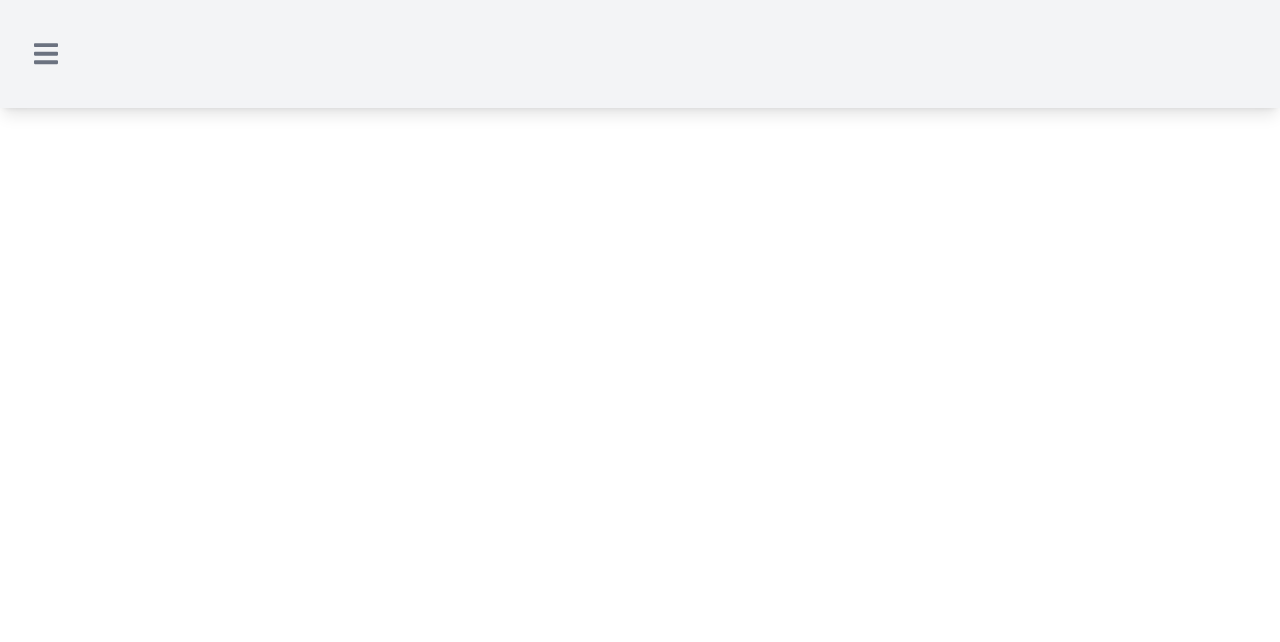
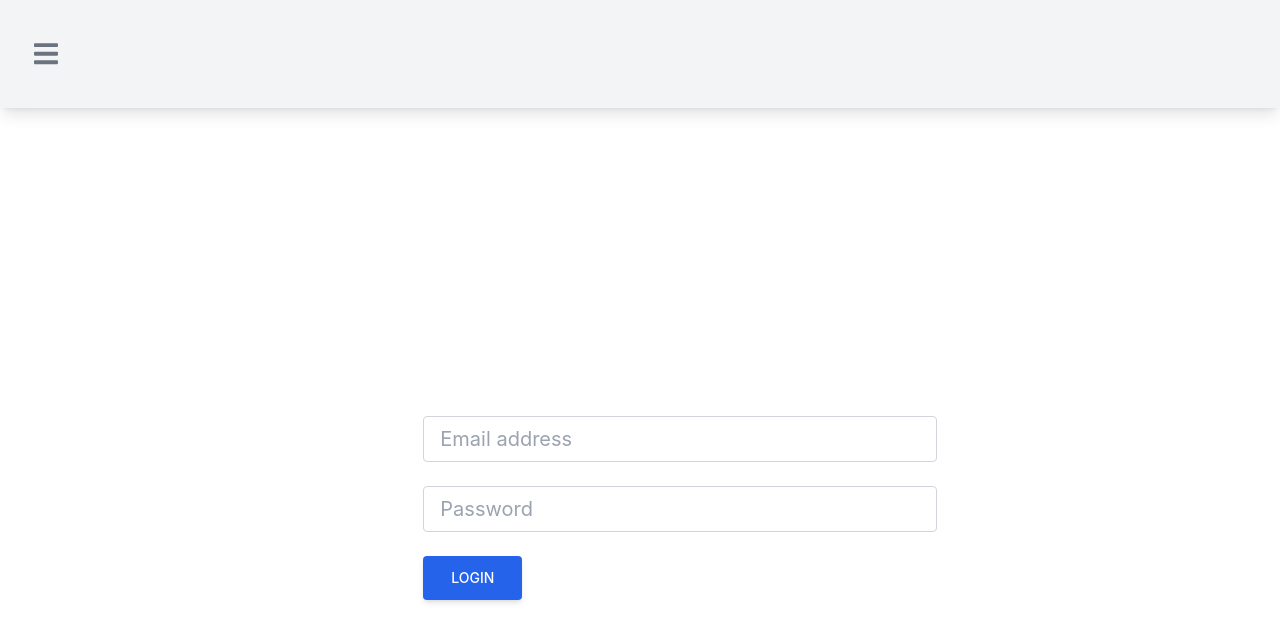
Before and after one commit to tanimpersonal/digilabs-internship, a React (Create React App) app: page /login in a window 1280 px wide. Before the commit this address had no page. Shown: the top 642 px of the page. Built offline with nearby package versions, Linux system fonts and the light colour scheme; no server answers; what tw-elements would draw is missing.

Commit message:
authentication done

```diff
--- a/package.json
+++ b/package.json
@@ -8,9 +8,11 @@
     "@testing-library/react": "^13.3.0",
     "@testing-library/user-event": "^13.5.0",
     "axios": "^0.27.2",
+    "firebase": "^9.9.1",
     "imgbb-uploader": "^1.5.0",
     "react": "^18.2.0",
     "react-dom": "^18.2.0",
+    "react-firebase-hooks": "^5.0.3",
     "react-hook-form": "^7.34.0",
     "react-redux": "^8.0.2",
     "react-router-dom": "^6.3.0",
--- a/src/App.js
+++ b/src/App.js
@@ -3,6 +3,8 @@ import "tw-elements";
 import AdminPanel from "./Components/AdminPanel/AdminPanel";
 import Header from "./Components/Header/Header";
 import Homepage from "./Components/Homepage/Homepage";
+import Login from "./Components/Login/Login";
+import RequireAuth from "./Components/RequireAuth/RequireAuth";
 
 function App() {
   return (
@@ -10,7 +12,15 @@ function App() {
       <Header></Header>
       <Routes>
         <Route path="/" element={<Homepage></Homepage>}></Route>
-        <Route path="/admin-panel" element={<AdminPanel></AdminPanel>}></Route>
+        <Route
+          path="/admin-panel"
+          element={
+            <RequireAuth>
+              <AdminPanel></AdminPanel>
+            </RequireAuth>
+          }
+        ></Route>
+        <Route path="/login" element={<Login></Login>}></Route>
       </Routes>
     </>
   );
--- a/src/Components/Header/Header.js
+++ b/src/Components/Header/Header.js
@@ -1,7 +1,14 @@
+import { signOut } from "firebase/auth";
 import React from "react";
+import { useAuthState } from "react-firebase-hooks/auth";
 import { Link } from "react-router-dom";
+import auth from "../../firebase.init";
 
 const Header = () => {
+  const [user, loading, error] = useAuthState(auth);
+  const handleSignOut = () => {
+    signOut(auth);
+  };
   return (
     <div>
       <nav
@@ -59,9 +66,15 @@ navbar navbar-expand-lg navbar-light
             className="collapse navbar-collapse flex-grow items-center"
             id="navbarSupportedContent"
           >
-            <a className="text-xl text-black" href="#">
-              Digilabs
-            </a>
+            {user ? (
+              <button className="text-xl" onClick={handleSignOut}>
+                Sign Out
+              </button>
+            ) : (
+              <Link to="/login" className="text-xl text-black">
+                Sign In Admin
+              </Link>
+            )}
 
             <ul className="navbar-nav flex flex-col pl-0 list-style-none mr-auto">
               <li className="nav-item px-2">
--- /dev/null
+++ b/src/Components/Login/Login.js
@@ -0,0 +1,68 @@
+import React, { useRef } from "react";
+import { useSignInWithEmailAndPassword } from "react-firebase-hooks/auth";
+import { useLocation, useNavigate } from "react-router-dom";
+import auth from "../../firebase.init";
+const Login = () => {
+  const [signInWithEmailAndPassword, user, loading, error] =
+    useSignInWithEmailAndPassword(auth);
+  const email = useRef();
+  const pass = useRef();
+  let navigate = useNavigate();
+  let location = useLocation();
+  let from = location.state?.from?.pathname || "/";
+  const handleLogin = (event) => {
+    event.preventDefault();
+    signInWithEmailAndPassword(email.current.value, pass.current.value);
+
+    console.log(user);
+  };
+  if (loading) {
+    return <p>Loading</p>;
+  }
+  navigate(from, { replace: true });
+  return (
+    <div>
+      <section className="h-screen">
+        <div className="px-6 h-full text-gray-800">
+          <div className="flex xl:justify-center lg:justify-between justify-center items-center flex-wrap h-full g-6">
+            <div className="xl:ml-20 xl:w-5/12 lg:w-5/12 md:w-8/12 mb-12 md:mb-0">
+              <form>
+                <div className="mb-6">
+                  <input
+                    type="text"
+                    className="form-control block w-full px-4 py-2 text-xl font-normal text-gray-700 bg-white bg-clip-padding border border-solid border-gray-300 rounded transition ease-in-out m-0 focus:text-gray-700 focus:bg-white focus:border-blue-600 focus:outline-none"
+                    id="exampleFormControlInput2"
+                    placeholder="Email address"
+                    ref={email}
+                  />
+                </div>
+
+                <div className="mb-6">
+                  <input
+                    type="password"
+                    className="form-control block w-full px-4 py-2 text-xl font-normal text-gray-700 bg-white bg-clip-padding border border-solid border-gray-300 rounded transition ease-in-out m-0 focus:text-gray-700 focus:bg-white focus:border-blue-600 focus:outline-none"
+                    id="exampleFormControlInput2"
+                    placeholder="Password"
+                    ref={pass}
+                  />
+                </div>
+
+                <div className="text-center lg:text-left">
+                  <button
+                    onClick={handleLogin}
+                    type="button"
+                    className="inline-block px-7 py-3 bg-blue-600 text-white font-medium text-sm leading-snug uppercase rounded shadow-md hover:bg-blue-700 hover:shadow-lg focus:bg-blue-700 focus:shadow-lg focus:outline-none focus:ring-0 active:bg-blue-800 active:shadow-lg transition duration-150 ease-in-out"
+                  >
+                    Login
+                  </button>
+                </div>
+              </form>
+            </div>
+          </div>
+        </div>
+      </section>
+    </div>
+  );
+};
+
+export default Login;
--- /dev/null
+++ b/src/Components/RequireAuth/RequireAuth.js
@@ -0,0 +1,21 @@
+import React from "react";
+import { useAuthState } from "react-firebase-hooks/auth";
+import { Navigate, useLocation } from "react-router-dom";
+import auth from "../../firebase.init";
+
+const RequireAuth = ({ children }) => {
+  const [user, loading, error] = useAuthState(auth);
+
+  let location = useLocation();
+
+  if (!user) {
+    // Redirect them to the /login page, but save the current location they were
+    // trying to go to when they were redirected. This allows us to send them
+    // along to that page after they login, which is a nicer user experience
+    // than dropping them off on the home page.
+    return <Navigate to="/login" state={{ from: location }} replace />;
+  }
+  return children;
+};
+
+export default RequireAuth;
--- /dev/null
+++ b/src/firebase.init.js
@@ -0,0 +1,20 @@
+// Import the functions you need from the SDKs you need
+import { initializeApp } from "firebase/app";
+import { getAuth } from "firebase/auth";
+// TODO: Add SDKs for Firebase products that you want to use
+// https://firebase.google.com/docs/web/setup#available-libraries
+
+// Your web app's Firebase configuration
+const firebaseConfig = {
+  apiKey: "AIzaSyDVPh12tOK-_8FBFu94T9PrkRwz7bojYb4",
+  authDomain: "digilabs-intern.firebaseapp.com",
+  projectId: "digilabs-intern",
+  storageBucket: "digilabs-intern.appspot.com",
+  messagingSenderId: "116153944250",
+  appId: "1:116153944250:web:b78db1afc274b8c12b1a83",
+};
+
+// Initialize Firebase
+const app = initializeApp(firebaseConfig);
+const auth = getAuth(app);
+export default auth;
```
Also changed, not shown: 1 other file (tests, documents, lock files or other folders).
